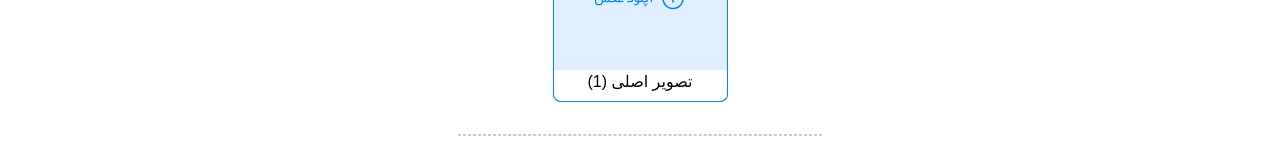
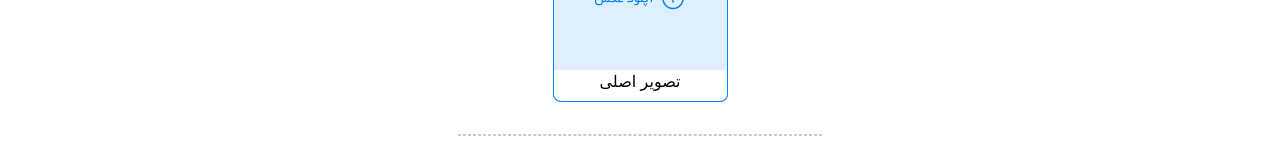
Before and after one commit to AliBayat78/Cartsaz, a React (Vite) app: page /profile/vitrin-setting in a window 1280 px wide. Shown: the part 327-485 px from the top of the page. Built offline with nearby package versions, Linux system fonts and the light colour scheme.

Commit message:
a ui problem fixed

```diff
--- a/src/pages/Profile/children routes/vitrin-setting.tsx
+++ b/src/pages/Profile/children routes/vitrin-setting.tsx
@@ -67,7 +67,7 @@ const VitrinSetting = () => {
             </div>
           )}
           <div className="z-10 w-[175px] h-[32px] rounded-b-lg bg-white -mt-8 text-center border border-t-0 border-primary">
-            تصویر اصلی (1)
+            تصویر اصلی
           </div>
         </div>
 
```
